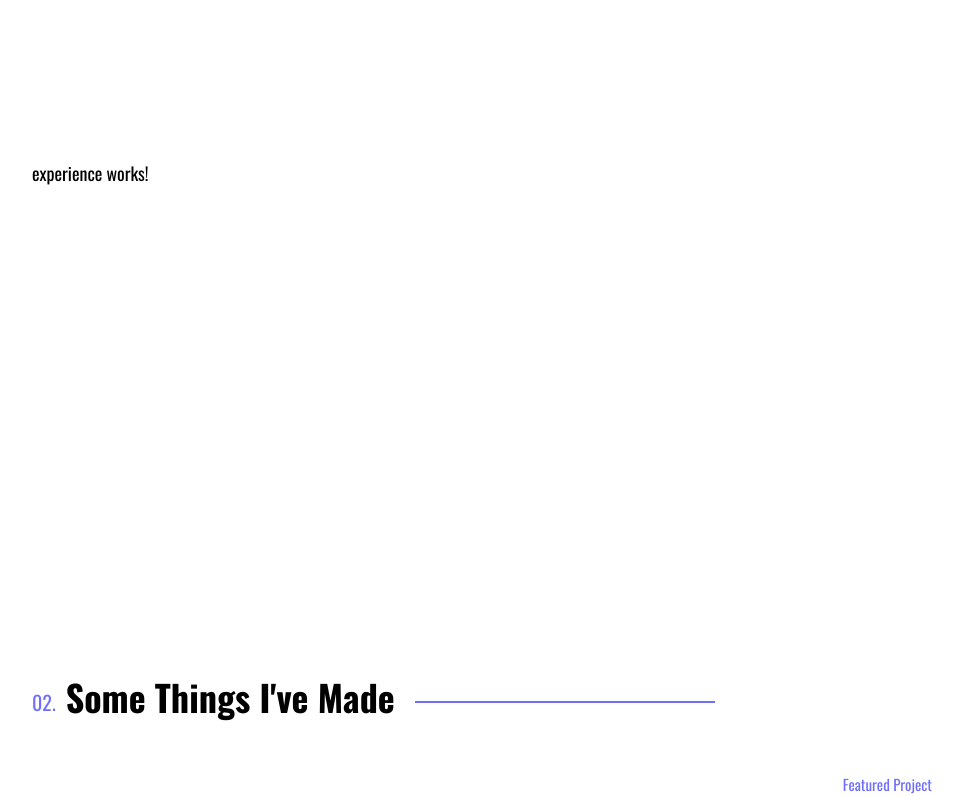
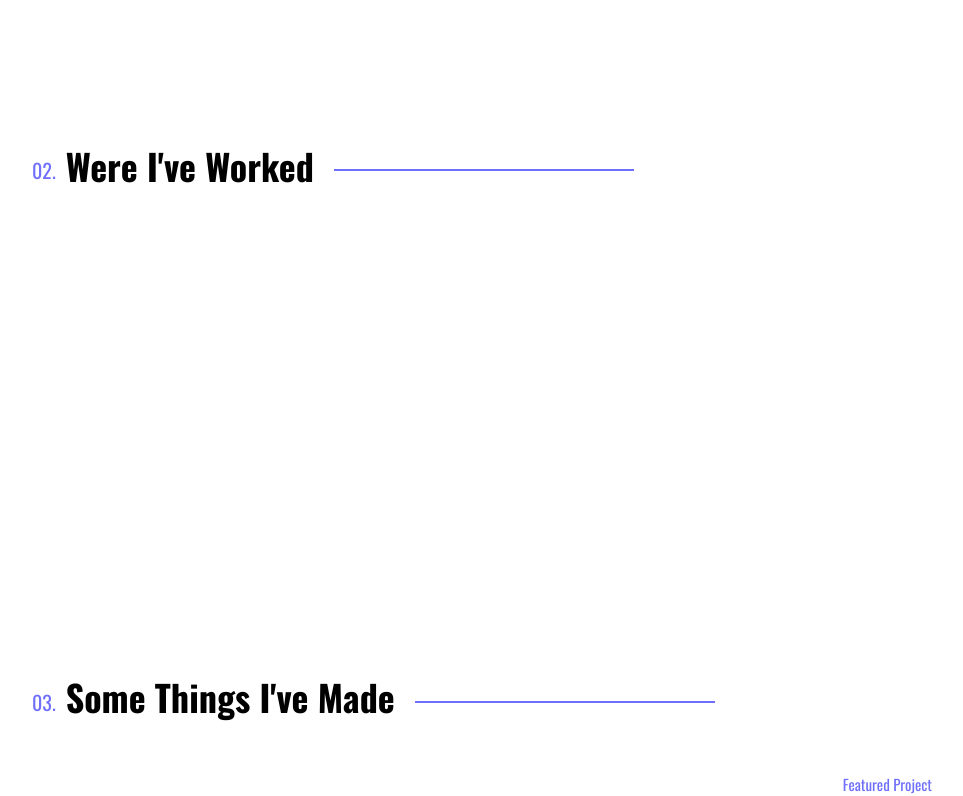
Before and after one commit to andreferreiradlw/itsjustandre, an Angular app: page / in a window 1280 px wide. Shown: the part 1820-2616 px from the top of the page, without its empty margins (158-1121 px from the left). Built offline with nearby package versions, Linux system fonts and the light colour scheme; no server answers; what @nicky-lenaers/ngx-scroll-to would draw is missing.

Commit message:
Styling Changes

```diff
--- a/src/app/about/about.component.css
+++ b/src/app/about/about.component.css
@@ -135,24 +135,11 @@ h3::after {
 }
 
 /*MEDIA SCREENS*/
-@media only screen and (max-width: 479px) {
-  :host {
-    padding-top: 80px !important;
-    padding-bottom: 60px !important;
-  }
-  h3 {
-    font-size: 18px;
-  }
-  h3::after {
-    margin-left: 10px;
-  }
-  .skills-container .about-skill {
-    font-size: 13px;
-  }
-  .about-pic-container {
-    width: 70%;
-  }
-}
+@media only screen and (min-width: 1200px) {}
+
+@media only screen and (max-width: 1199px) {}
+
+@media only screen and (max-width: 991px) {}
 
 @media only screen and (max-width: 767px) {
   h3 {
@@ -171,12 +158,22 @@ h3::after {
     width: 100%;
   }
   .about-pic-container {
-    margin: 60px auto 0px;
+    /*margin: 60px auto 0px;*/
+    display: none;
   }
 }
 
-@media only screen and (max-width: 991px) {}
-
-@media only screen and (max-width: 1199px) {}
-
-@media only screen and (min-width: 1200px) {}
+@media only screen and (max-width: 479px) {
+  h3 {
+    font-size: 18px;
+  }
+  h3::after {
+    margin-left: 10px;
+  }
+  .skills-container .about-skill {
+    font-size: 13px;
+  }
+  .about-pic-container {
+    width: 70%;
+  }
+}
--- a/src/app/contact/contact.component.css
+++ b/src/app/contact/contact.component.css
@@ -42,14 +42,14 @@ p {
   margin: 0px 0px 15px;
 }
 .contact-email {
-  color: rgb(111, 111, 252);
-  background-color: transparent;
+  color: white;
+  background-color: black;
   font-size: 14px;
   font-family: 'Lato', sans-serif;
   font-weight: 700;
   line-height: 1;
   margin-top: 50px;
-  border-width: 2px;
+  border-width: 1px;
   border-style: solid;
   border-color: rgb(111, 111, 252);
   border-image: initial;
--- a/src/app/experience/experience.component.css
+++ b/src/app/experience/experience.component.css
@@ -0,0 +1,61 @@
+h3 {
+  position: relative;
+  display: flex;
+  -webkit-box-align: center;
+  align-items: center;
+  width: 100%;
+  white-space: nowrap;
+  font-size: 36px;
+  margin: 10px 0px 40px;
+}
+h3::before {
+  counter-increment: section 1;
+  content: "0" counter(section) ".";
+  margin-right: 10px;
+  font-weight: normal;
+  color: rgb(111, 111, 252);
+  font-size: 20px;
+  position: relative;
+  bottom: -5px;
+}
+h3::after {
+  content: "";
+  display: block;
+  height: 2px;
+  width: 300px;
+  background-color: rgb(111, 111, 252);
+  position: relative;
+  top: 5px;
+  margin-left: 20px;
+}
+/*MEDIA SCREENS*/
+@media only screen and (min-width: 1200px) {}
+
+@media only screen and (max-width: 1199px) {}
+
+@media only screen and (max-width: 991px) {}
+
+@media only screen and (max-width: 767px) {
+  h3 {
+    font-size: 24px;
+  }
+  h3::before {
+    font-size: 18px;
+  }
+  h3::after {
+    width: 100%;
+  }
+}
+
+@media only screen and (max-width: 479px) {
+  :host {
+    padding-top: 80px !important;
+    padding-bottom: 60px !important;
+  }
+  h3 {
+    font-size: 18px;
+  }
+  h3::after {
+    margin-left: 10px;
+  }
+}
--- a/src/app/experience/experience.component.html
+++ b/src/app/experience/experience.component.html
@@ -1,3 +1 @@
-<p>
-  experience works!
-</p>
+<h3 class="heading">Were I've Worked</h3>
--- a/src/app/hero/hero.component.html
+++ b/src/app/hero/hero.component.html
@@ -2,7 +2,8 @@
 <h1 class="hero-name">Andre Ferreira.</h1>
 <h2 class="hero-subtitle">I build things for the web.</h2>
 <div class="hero-blurb">
-  <p>I'm a front-end based in London, UK specializing in developing high quality, mobile-first API driven web applications. Currently working at delaware as an SAP Technical Consultant.</p>
+  <p>I'm a front-end based in <b>London</b> and specialised in developing high quality, mobile-first API driven web applications.
+    Currently working at <b>delaware</b> as an SAP Technical Consultant.</p>
 </div>
 <div class="hero-button">
   <a href="mailto:ferreirandre25@gmail.com" class="hero-email">Get In Touch</a>
--- a/src/app/menu/menu.component.css
+++ b/src/app/menu/menu.component.css
@@ -179,7 +179,6 @@ nav .resume-button > a {
   position: relative;
 }
 nav .resume-button > a:hover {
-  color: black;
   background-color: rgb(111, 111, 252);
 }
 header .slider-menu-container {
@@ -258,6 +257,7 @@ header .slider-menu-container {
   padding: 18px 50px;
 }
 .slider-menu .resume-button:hover {
+  color: white;
   background-color: rgb(111, 111, 252);
 }
 /*MEDIA SCREENS*/
--- a/src/app/repositories/repositories.component.css
+++ b/src/app/repositories/repositories.component.css
@@ -66,7 +66,7 @@ h3::after {
   margin-bottom: 30px;
 }
 .repo-header .repo-folder {
-  color: rgb(111, 111, 252);
+  color: white;
 }
 .repo-header .repo-folder svg {
   width: 40px;
@@ -115,14 +115,14 @@ h3::after {
   margin-right: 15px;
 }
 .projects-show {
-  color: rgb(111, 111, 252);
-  background-color: transparent;
+  color: white;
+  background-color: black;
   font-size: 14px;
   font-family: 'Lato', sans-serif;
   font-weight: 700;
   line-height: 1;
   margin: 50px auto 0;
-  border-width: 2px;
+  border-width: 1px;
   border-style: solid;
   border-color: rgb(111, 111, 252);
   border-image: initial;
```
Also changed, not shown: src/app/projects/projects.component.html (+2 -0 lines).
